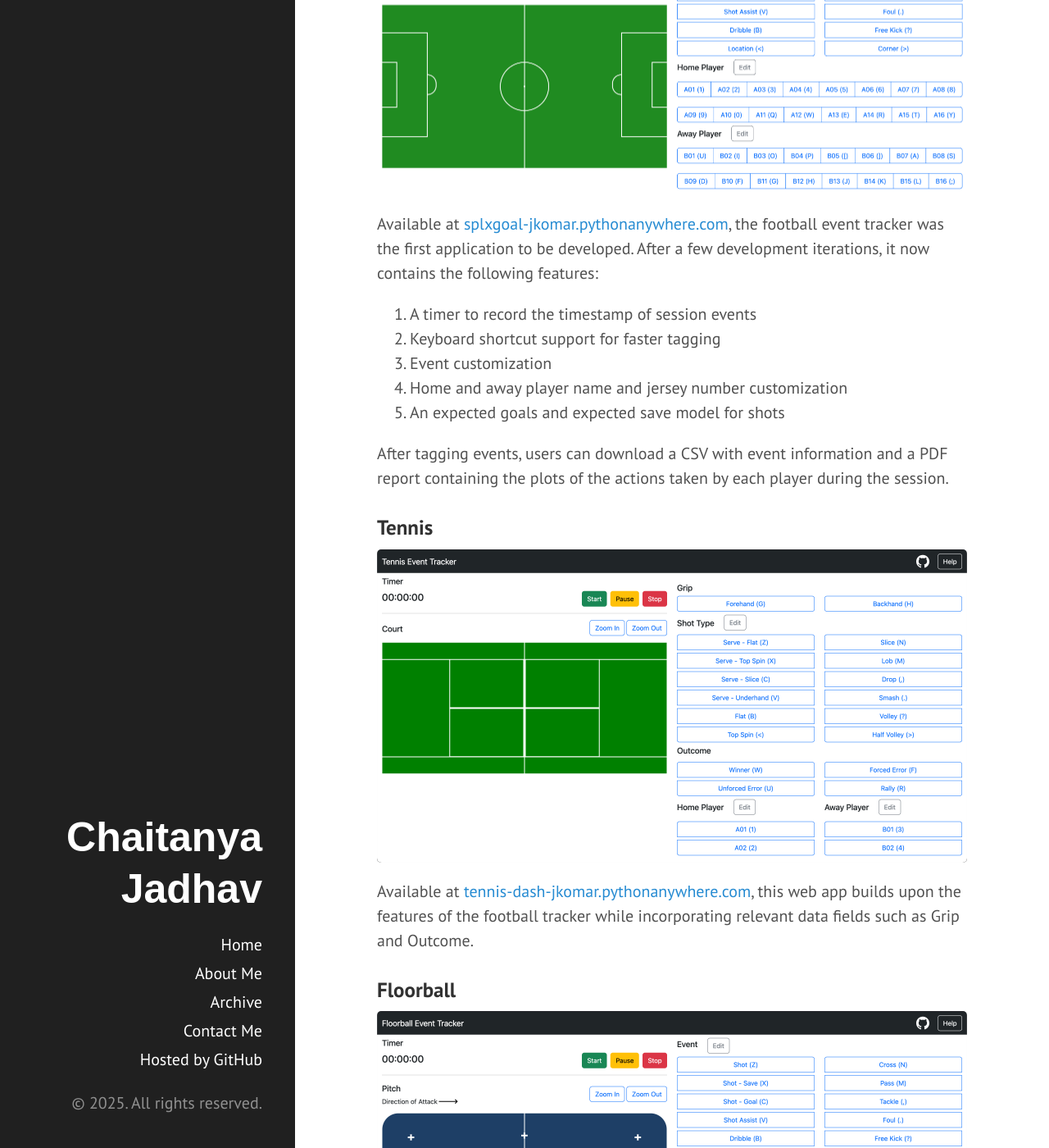
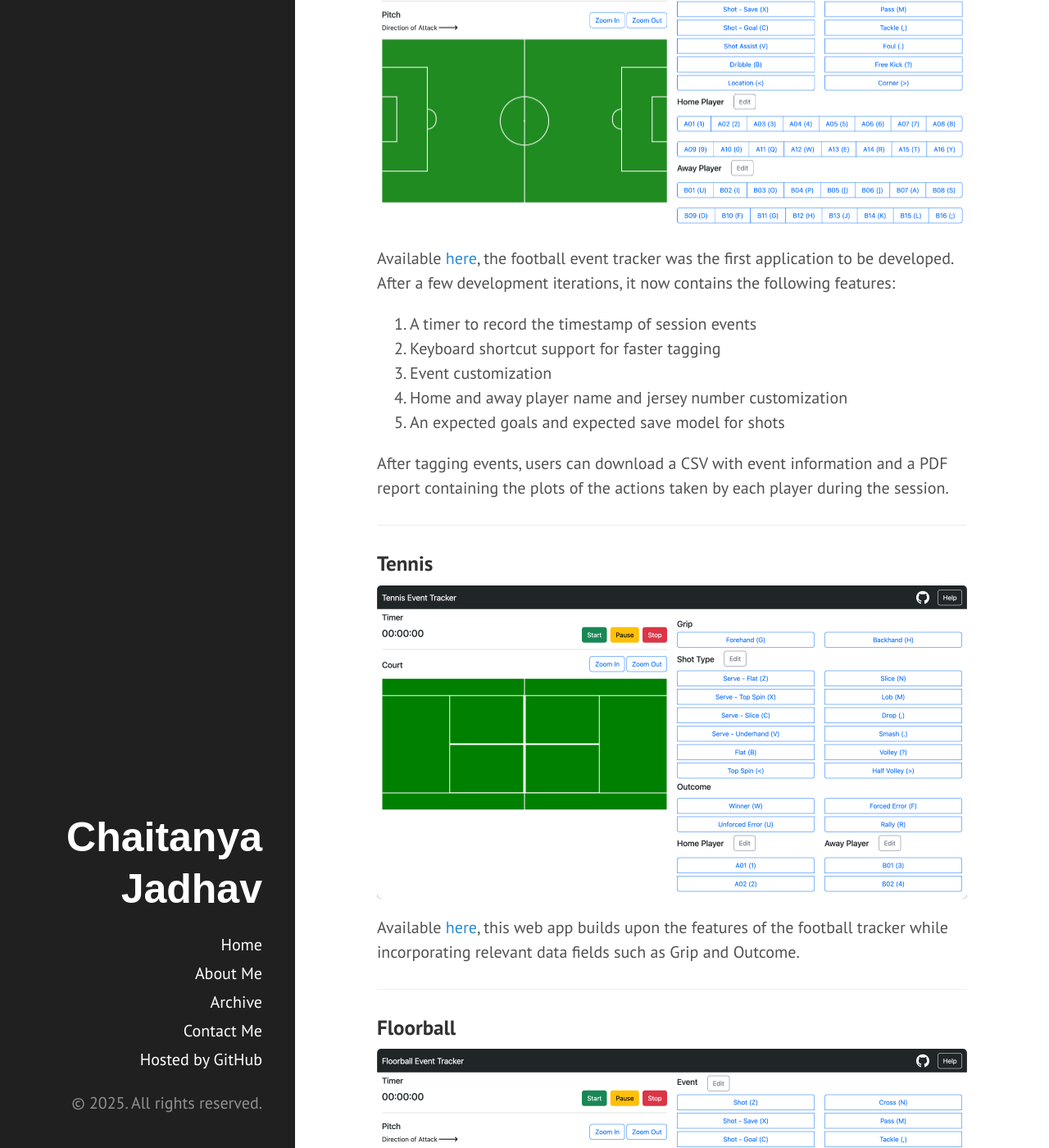
Before and after one commit to indicium15/personal-site, a Jekyll site: the page built from _posts/2025-07-03-open-source-web-apps-for-sports-event-tracking.md, in a window 1280 px wide and 1400 px high, scrolled down 797 px. Shown: the whole window at 82% size. Built offline with Jekyll 4.4.1, drawn with Linux system fonts in a browser that asks for light colours; nearby versions of some CDN libraries; some of the changed text lies outside the part shown.

Commit message:
Update article and sidebar

```diff
--- a/_config.yml
+++ b/_config.yml
@@ -12,6 +12,7 @@ description: ""
 url: chaitanyajadhav.com
 baseurl: /
 emailme: chaitanya.jadhav15@hotmail.com
+github: https://github.com/indicium15/personal-site
 #TODO - get this working someday
 # # github_username: "indicium15"
 # linkedin_username: "chaitanya-jadhav-134392191"
--- a/_includes/sidebar.html
+++ b/_includes/sidebar.html
@@ -27,7 +27,7 @@
       {% endfor %}
 
       <li class="sidebar-nav-item"><a href="mailto:{{ site.emailme }}">Contact Me</a></li>
-      <li class="sidebar-nav-item"><a href="{{ site.github.repo }}">Hosted by GitHub</a></li>
+      <li class="sidebar-nav-item"><a href="https://github.com/indicium15/personal-site">Hosted by GitHub</a></li>
       <!-- social buttons -->
       {% if site.github_username %}
       <a href="https://github.com/{{site.github_username}}" target="_blank" >
--- a/_posts/2025-07-03-open-source-web-apps-for-sports-event-tracking.md
+++ b/_posts/2025-07-03-open-source-web-apps-for-sports-event-tracking.md
@@ -11,10 +11,12 @@ Data has never been more accessible in sports analytics. Companies like [Hudl St
 
 When push comes to shove and data needs to be collected manually, open source data collection tools can make a cumbersome process much easier. After completing my [undergraduate research work in football analytics](https://chaitanyajadhav.com/publication/2023/05/31/ureca-2022/), I worked with Assoc. Prof John Komar to create web applications that simplify data collection across various sports.
 
+<hr>
+
 ## Available Sports
 ### Football
 <p class="full-width"><img src="{{'/'|relative_url}}assets/data-collection-apps/football.png" alt="Screenshot of Football Event Tracker" align="center"/></p>
-Available at [splxgoal-jkomar.pythonanywhere.com](https://splxgoal-jkomar.pythonanywhere.com/), the football event tracker was the first application to be developed. After a few development iterations, it now contains the following features:
+Available [here](https://splxgoal-jkomar.pythonanywhere.com/), the football event tracker was the first application to be developed. After a few development iterations, it now contains the following features:
 
 1. A timer to record the timestamp of session events
 2. Keyboard shortcut support for faster tagging
@@ -24,13 +26,19 @@ Available at [splxgoal-jkomar.pythonanywhere.com](https://splxgoal-jkomar.python
 
 After tagging events, users can download a CSV with event information and a PDF report containing the plots of the actions taken by each player during the session.
 
+<hr>
+
 ### Tennis
 <p class="full-width"><img src="{{'/'|relative_url}}assets/data-collection-apps/tennis.png" alt="Screenshot of Tennis Event Tracker" align="center"/></p>
-Available at [tennis-dash-jkomar.pythonanywhere.com](https://tennis-dash-jkomar.pythonanywhere.com/), this web app builds upon the features of the football tracker while incorporating relevant data fields such as Grip and Outcome.
+Available [here](https://tennis-dash-jkomar.pythonanywhere.com/), this web app builds upon the features of the football tracker while incorporating relevant data fields such as Grip and Outcome.
+
+<hr>
 
 ### Floorball
 <p class="full-width"><img src="{{'/'|relative_url}}assets/data-collection-apps/floorball.png" alt="Screenshot of Floorball Event Tracker" align="center"/></p>
-Available at [dash-jkomar.pythonanywhere.com](https://dash-jkomar.pythonanywhere.com/), this web app is not as fleshed out as the previous sports. However, it is still a functioning tool that can provide users with accurate coordinates with respect to the dimensions of a floorball court.
+Available [here](https://dash-jkomar.pythonanywhere.com/), this web app is not as fleshed out as the previous sports. However, it is still a functioning tool that can provide users with accurate coordinates with respect to the dimensions of a floorball court.
+
+<hr>
 
 ## What's Next?
 I've identified a few ways in which these applications can be improved:
```
